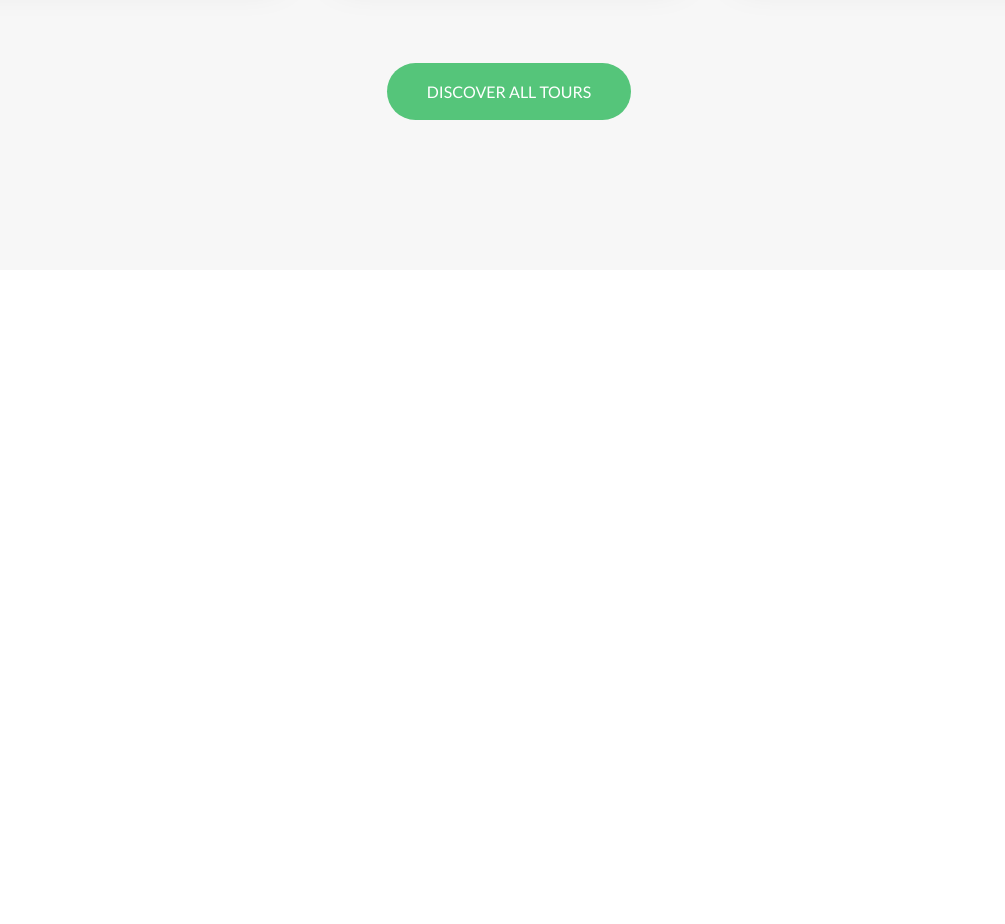
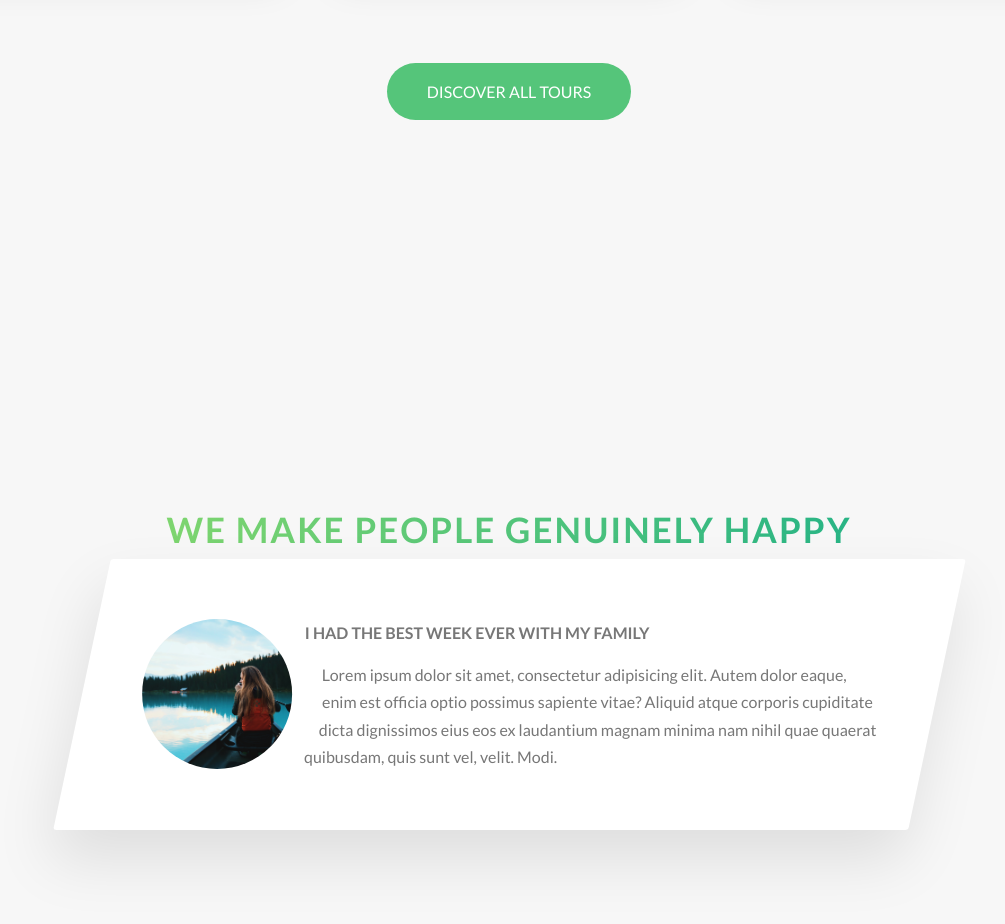
Before and after one commit to loxt/natours, a website: page index.html in a window 1280 px wide. Shown: the part 2814-3738 px from the top of the page, without its empty margins (131-1136 px from the left). Before the commit the page ends 3114 px from the top, so only its background shows below. Drawn offline with Linux system fonts and the light colour scheme.

Commit message:
chore: WIP stories

```diff
--- a/index.html
+++ b/index.html
@@ -230,6 +230,28 @@
           <a href="#" class="btn btn--green">Discover all tours</a>
         </div>
       </section>
+
+      <section class="section-stories">
+        <div class="u-center-text u-margin-top-big">
+          <h2 class="heading-secondary">
+            We make people genuinely happy
+          </h2>
+        </div>
+
+        <div class="row">
+          <div class="story">
+            <figure class="story__shape">
+              <img src="img/nat-8.jpg" alt="Person on a tour" class="story__img">
+            </figure>
+            <div class="story__text">
+              <h3 class="heading-tertiary u-margin-bottom-small">I had the best week ever with my family</h3>
+              <p>
+                Lorem ipsum dolor sit amet, consectetur adipisicing elit. Autem dolor eaque, enim est officia optio possimus sapiente vitae? Aliquid atque corporis cupiditate dicta dignissimos eius eos ex laudantium magnam minima nam nihil quae quaerat quibusdam, quis sunt vel, velit. Modi.
+              </p>
+            </div>
+          </div>
+        </div>
+      </section>
     </main>
   </body>
 </html>
--- /dev/null
+++ b/sass/components/_story.scss
@@ -0,0 +1,29 @@
+.story {
+  width: 75%;
+  margin: 0 auto;
+  box-shadow: 0 3rem 6rem rgba($color-black, .1);
+  background-color: $color-white;
+  border-radius: .3rem;
+  padding: 6rem 6rem 6rem 9rem;
+  font-size: $default-font-size;
+  transform: skewX(-12deg);
+
+  &__shape {
+    width: 15rem;
+    height: 15rem;
+    float: left;
+    -webkit-shape-outside: circle(50% at 50% 50%);
+    shape-outside: circle(50% at 50% 50%);
+    -webkit-clip-path: circle(50% at 50% 50%);
+    clip-path: circle(50% at 50% 50%);
+    transform: translate(-3rem) skewX(12deg);
+  }
+
+  &__img {
+    height: 100%;
+  }
+
+  &__text {
+    transform: skewX(12deg);
+  }
+}
--- a/sass/main.scss
+++ b/sass/main.scss
@@ -10,7 +10,7 @@
 @import "components/button";
 @import "components/composition";
 @import "components/card";
-//@import "components/feature-box";
+@import "components/story";
 
 @import "layout/header";
 @import "layout/grid";
--- a/sass/pages/_home.scss
+++ b/sass/pages/_home.scss
@@ -25,3 +25,8 @@
   padding: 25rem 0 15rem 0;
   margin-top: -10rem;
 }
+
+.section-stories {
+  padding: 15rem 0;
+  background-color: $color-grey-light-1;
+}
```
Also changed, not shown: css/style.css.
